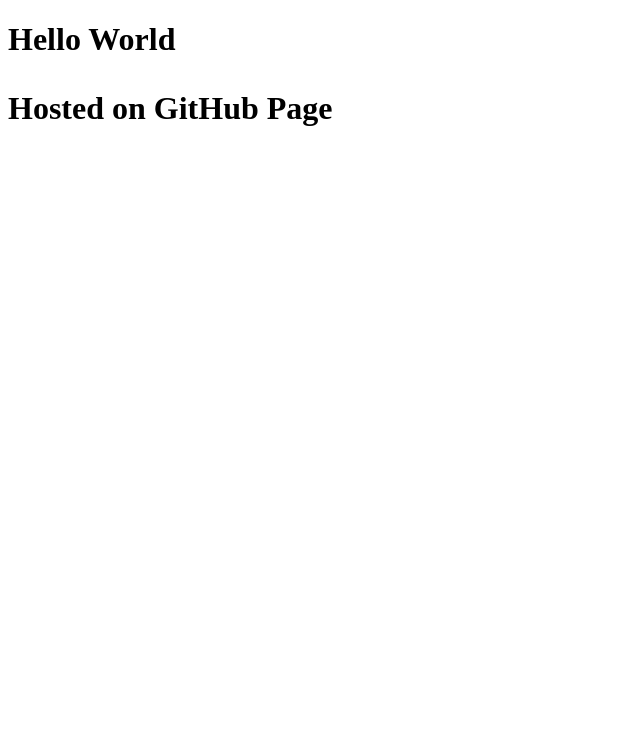
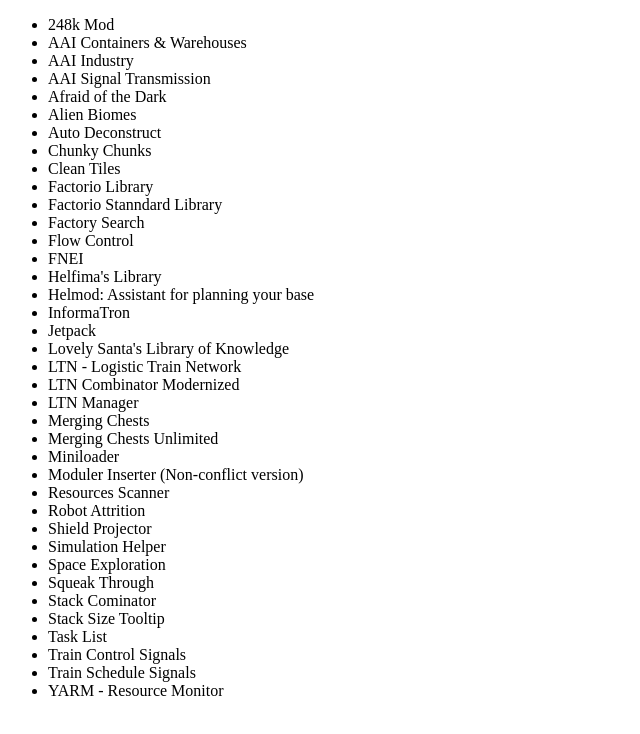
Before and after one commit to Dorky106/FactorioMods, a plain HTML site: page index.html in a window 1280 px wide. Shown: the whole page, without its empty margins (0-640 px from the left). Drawn offline with Linux system fonts and the light colour scheme.

Commit message:
First
Mod List created

```diff
--- a/index.html
+++ b/index.html
@@ -3,7 +3,45 @@
 	<head>
 	</head>
 	<body>
-		<h1>Hello World<h1>
-		<p>Hosted on GitHub Page</p>
+		<ul>
+			<li>248k Mod</li>
+			<li>AAI Containers & Warehouses</li>
+			<li>AAI Industry</li>
+			<li>AAI Signal Transmission</li>
+			<li>Afraid of the Dark</li>
+			<li>Alien Biomes</li>
+			<li>Auto Deconstruct</li>
+			<li>Chunky Chunks</li>
+			<li>Clean Tiles</li>
+			<li>Factorio Library</li>
+			<li>Factorio Stanndard Library</li>
+			<li>Factory Search</li>
+			<li>Flow Control</li>
+			<li>FNEI</li>
+			<li>Helfima's Library</li>
+			<li>Helmod: Assistant for planning your base</li>
+			<li>InformaTron</li>
+			<li>Jetpack</li>
+			<li>Lovely Santa's Library of Knowledge</li>
+			<li>LTN - Logistic Train Network</li>
+			<li>LTN Combinator Modernized</li>
+			<li>LTN Manager</li>
+			<li>Merging Chests</li>
+			<li>Merging Chests Unlimited</li>
+			<li>Miniloader</li>
+			<li>Moduler Inserter (Non-conflict version)</li>
+			<li>Resources Scanner</li>
+			<li>Robot Attrition</li>
+			<li>Shield Projector</li>
+			<li>Simulation Helper</li>
+			<li>Space Exploration</li>
+			<li>Squeak Through</li>
+			<li>Stack Cominator</li>
+			<li>Stack Size Tooltip</li>
+			<li>Task List</li>
+			<li>Train Control Signals</li>
+			<li>Train Schedule Signals</li>
+			<li>YARM - Resource Monitor</li>
+		<ul>
 	</body>
 </html>
```
